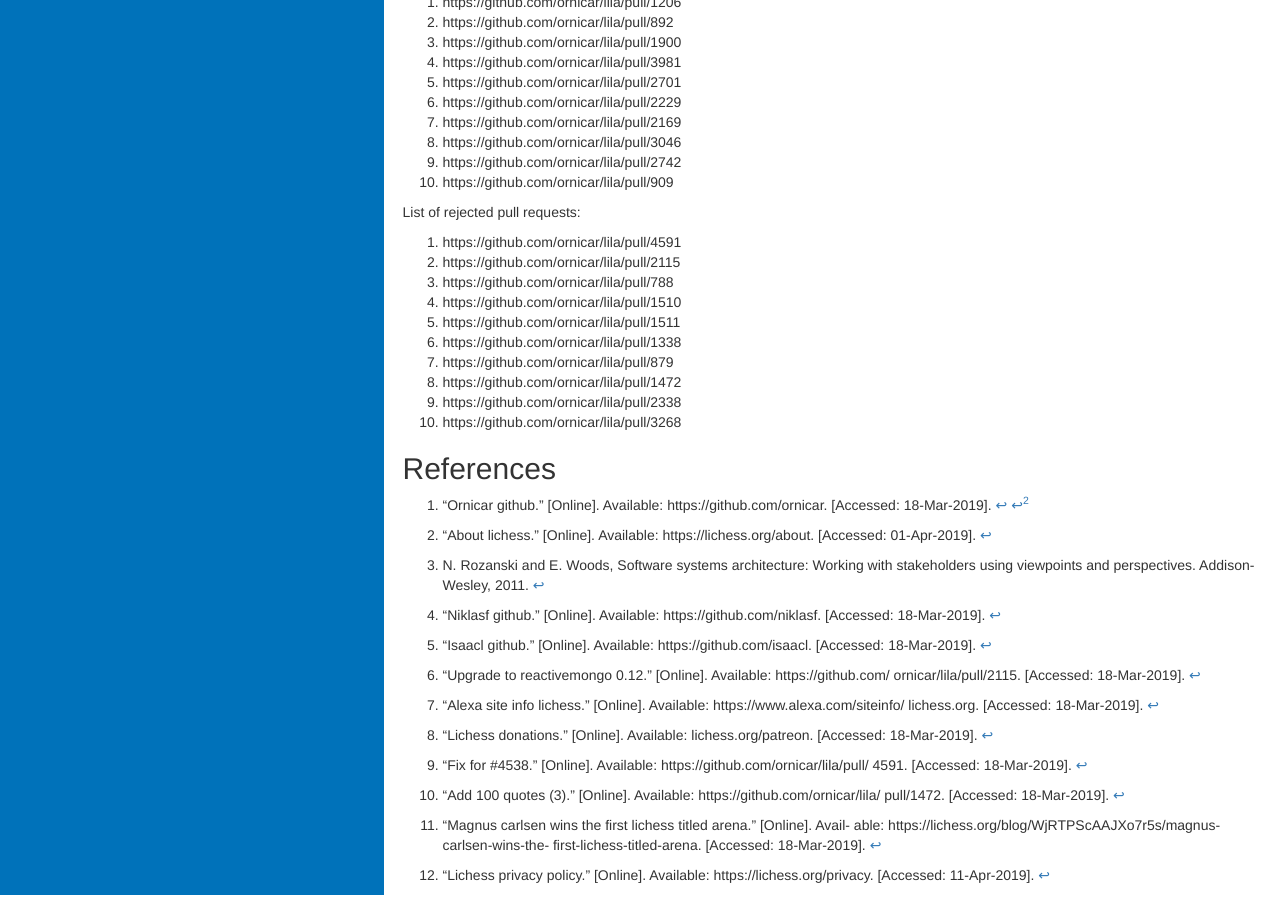
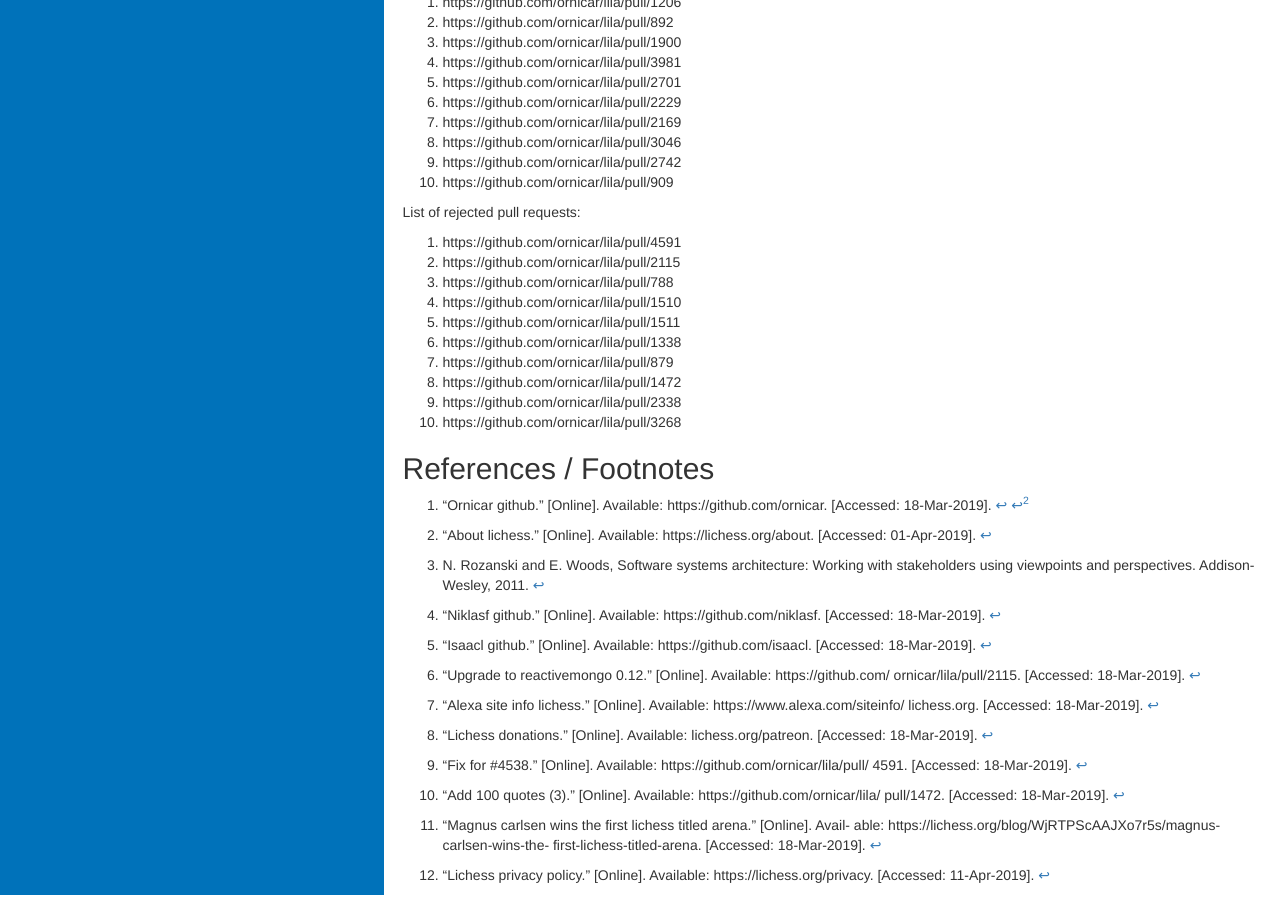
Before and after one commit to SERG-Delft/desosa2019, a Jekyll site: the page built from chapters/lila/index.md, in a window 1280 px wide and 900 px high, scrolled down 12032 px. Built offline with Jekyll 4.4.1, drawn with Linux system fonts in a browser that asks for light colours; nearby versions of some CDN libraries; our own code applies the rules of GitHub Pages for plain Markdown files.

Commit message:
[lila] References can also be footnotes

```diff
--- a/chapters/lila/index.md
+++ b/chapters/lila/index.md
@@ -377,7 +377,7 @@ List of rejected pull requests:
 9. https://github.com/ornicar/lila/pull/2338
 10. https://github.com/ornicar/lila/pull/3268
 
-## References
+## References / Footnotes
 
 [^ornicar]: “Ornicar github.” [Online]. Available: https://github.com/ornicar. [Accessed: 18-Mar-2019].
 [^lichess-about]: “About lichess.” [Online]. Available: https://lichess.org/about. [Accessed: 01-Apr-2019].
```
